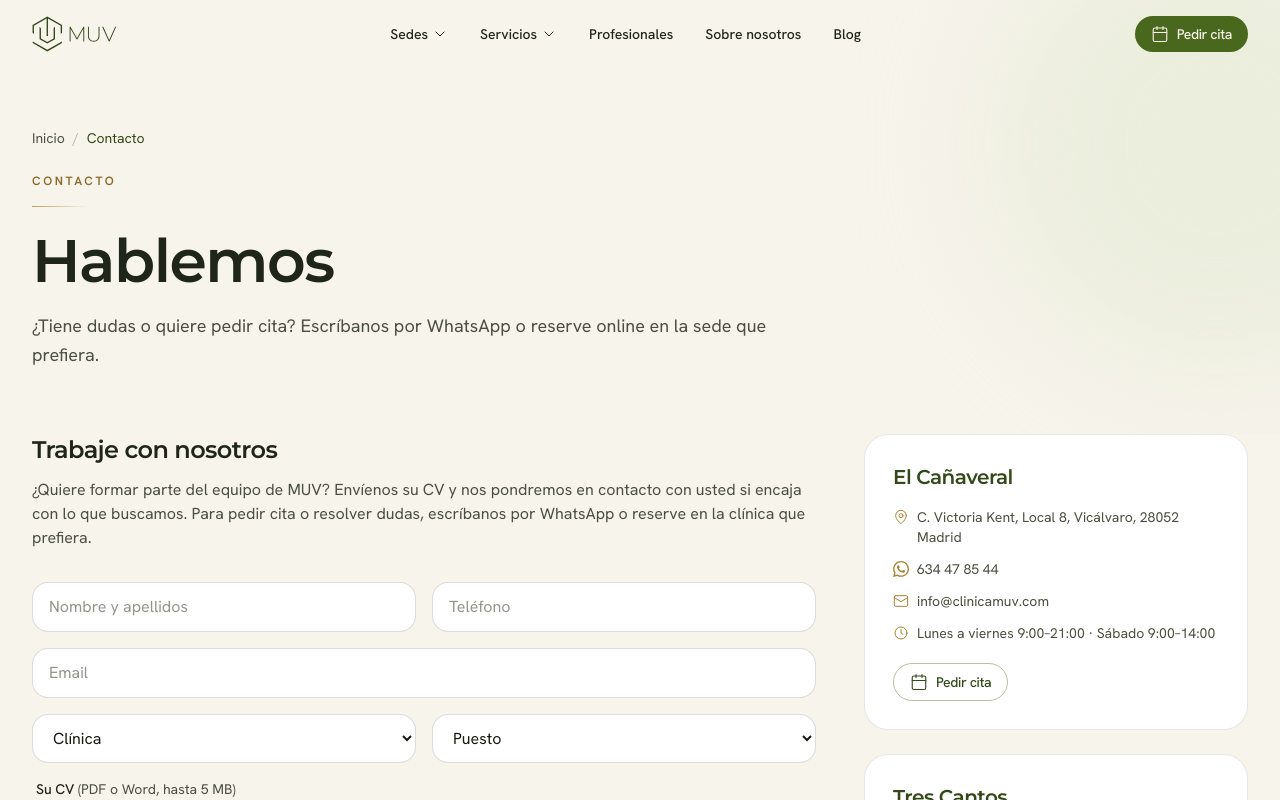
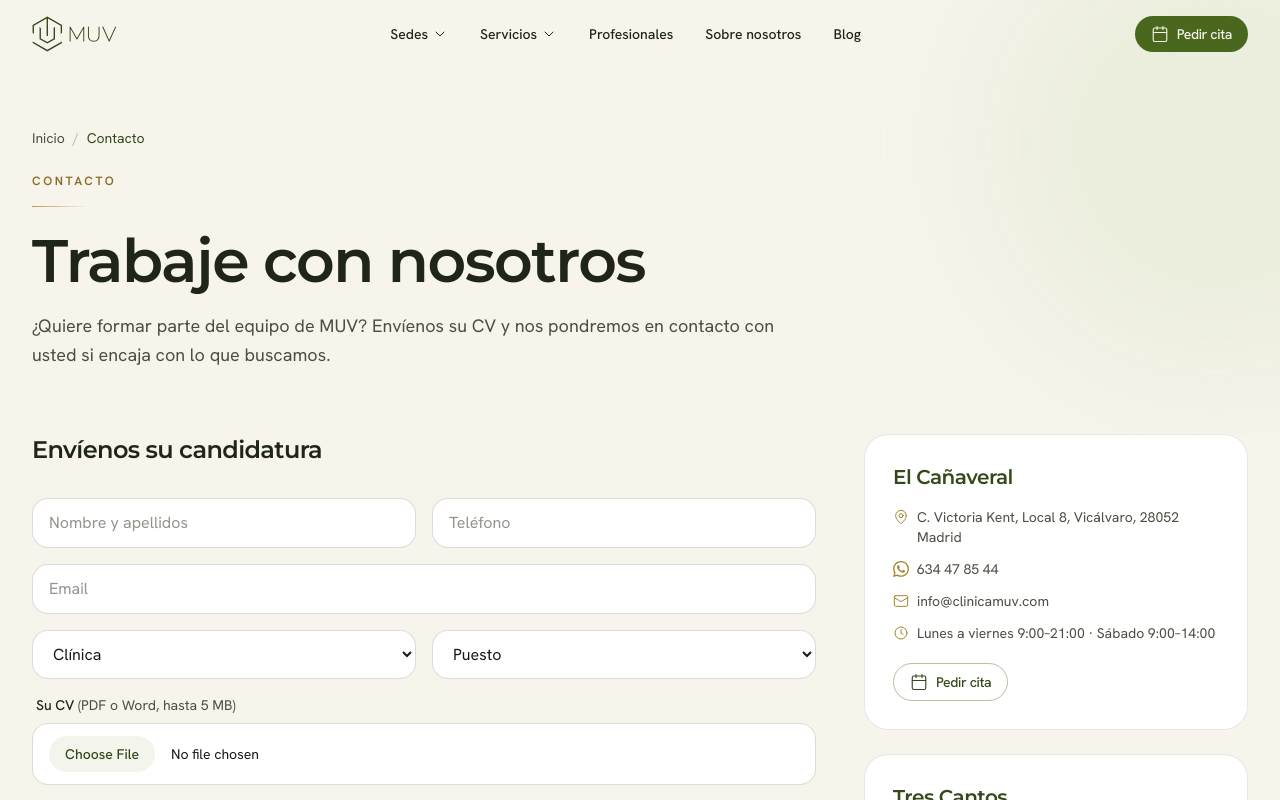
Before and after one commit to spmdev152/muv, a Next.js app: page /contacto in a window 1280 px wide. Shown: the top 800 px of the page. Built offline with nearby package versions, Linux system fonts and the light colour scheme.

Commit message:
fix(contacto): title the page trabaje con nosotros
- Replace the Hablemos hero and its booking copy with the job application copy

Refs: #66

```diff
--- a/src/app/contacto/page.tsx
+++ b/src/app/contacto/page.tsx
@@ -12,7 +12,7 @@ import { buildMetadata } from "@/lib/seo";
 export const metadata: Metadata = buildMetadata({
   title: "Contacto",
   description:
-    "Contacte con MUV. Pida su cita en El Cañaveral o Tres Cantos, llámenos o escríbanos. Estaremos encantados de ayudarle.",
+    "Trabaje con nosotros: envíe su CV a MUV y díganos en cuál de nuestras clínicas de fisioterapia, El Cañaveral o Tres Cantos, le gustaría trabajar.",
   path: "/contacto",
 });
 
@@ -21,8 +21,8 @@ export default function ContactoPage() {
     <>
       <PageHero
         eyebrow="Contacto"
-        title="Hablemos"
-        description="¿Tiene dudas o quiere pedir cita? Escríbanos por WhatsApp o reserve online en la sede que prefiera."
+        title="Trabaje con nosotros"
+        description="¿Quiere formar parte del equipo de MUV? Envíenos su CV y nos pondremos en contacto con usted si encaja con lo que buscamos."
         crumbs={[{ label: "Contacto", href: "/contacto" }]}
       />
 
@@ -30,13 +30,7 @@ export default function ContactoPage() {
         <Container size="wide">
           <div className="grid gap-12 lg:grid-cols-[1fr_24rem]">
             <div id="trabaje-con-nosotros" className="scroll-mt-28">
-              <h2 className="text-2xl text-olive-800">Trabaje con nosotros</h2>
-              <p className="mt-3 text-ink-soft">
-                ¿Quiere formar parte del equipo de MUV? Envíenos su CV y nos
-                pondremos en contacto con usted si encaja con lo que buscamos.
-                Para pedir cita o resolver dudas, escríbanos por WhatsApp o
-                reserve en la clínica que prefiera.
-              </p>
+              <h2 className="text-2xl text-olive-800">Envíenos su candidatura</h2>
               <div className="mt-8">
                 <JobApplicationForm />
               </div>
```
